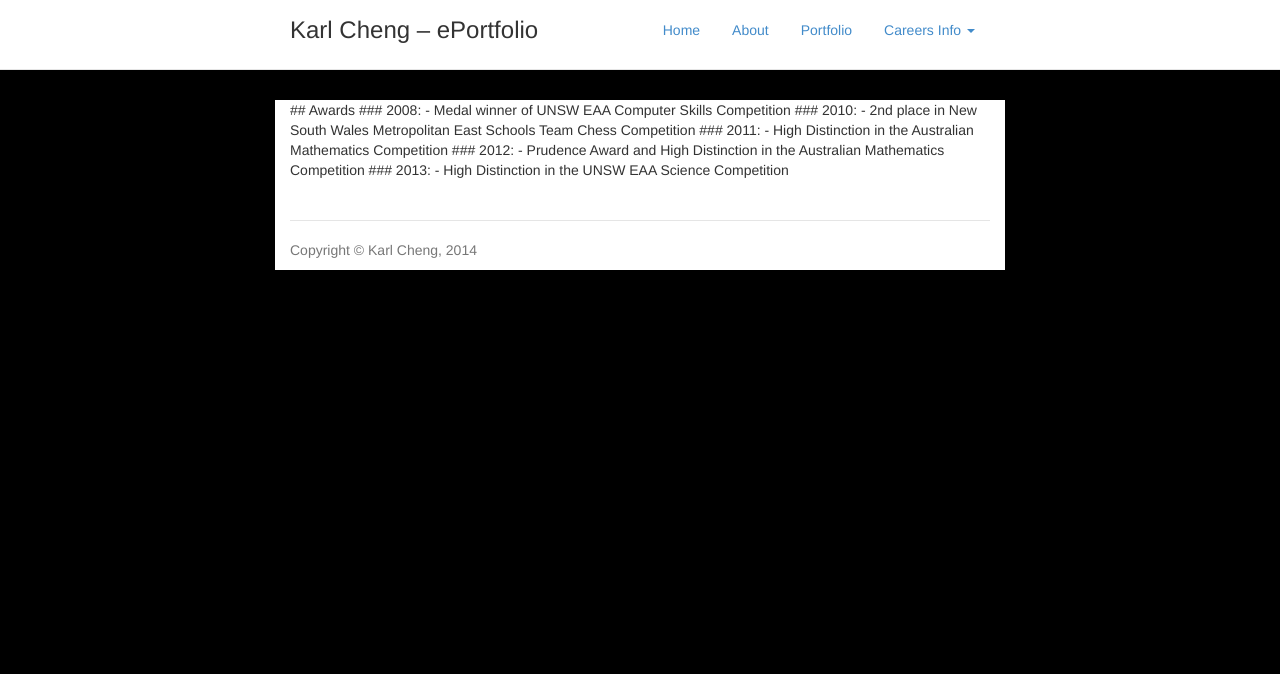
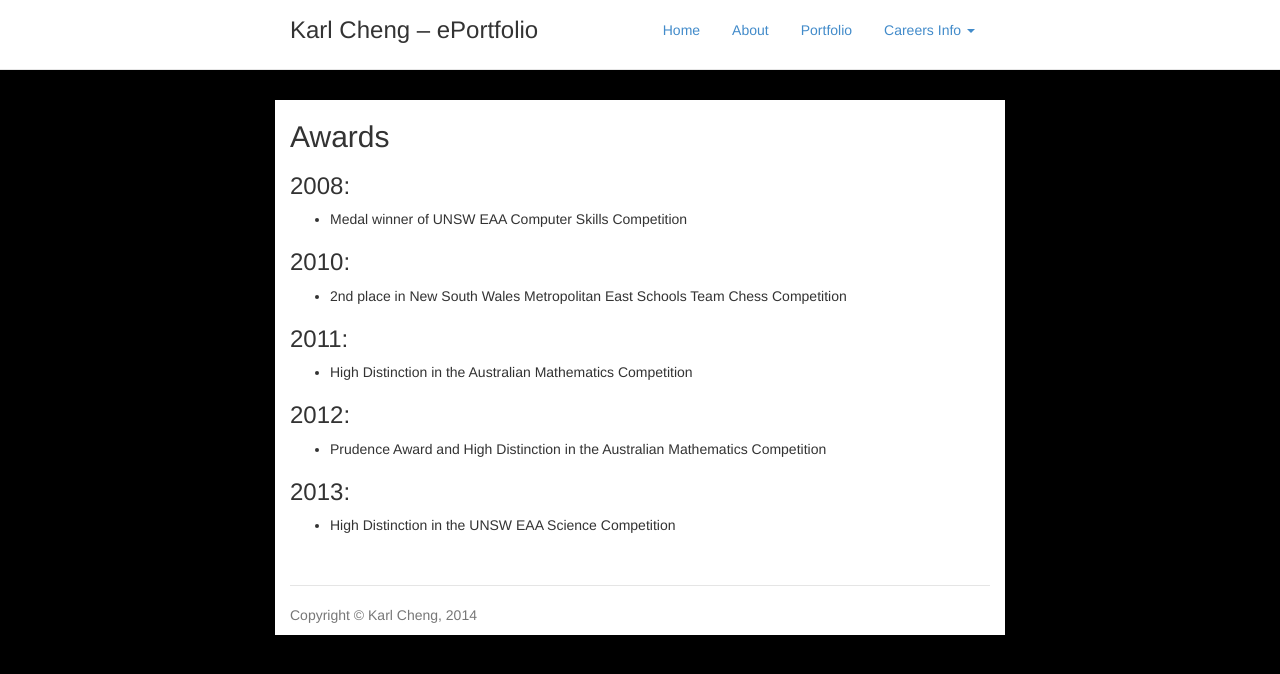
Before and after one commit to Qantas94Heavy/qantas94heavy.github.io, a Jekyll site: the page built from achievements.md, in a window 1280 px wide. Shown: the top 674 px of the page. Built offline with Jekyll 4.4.1, drawn with Linux system fonts in a browser that asks for light colours.

```diff
--- a/achievements.md
+++ b/achievements.md
@@ -5,27 +5,21 @@ layout: default
 <!-- I don't think we really should be showing this. I've just put this here in case I change my mind. -->
 
 <div class="row marketing">
+	<h2>Awards</h2>
 
-  ## Awards
+  <h3>2008:</h3>
+		<ul><li>Medal winner of UNSW EAA Computer Skills Competition</li></ul>
 
-  ### 2008:
+  <h3>2010:</h3>
+		<ul><li>2nd place in New South Wales Metropolitan East Schools Team Chess Competition</li></ul>
 
-   - Medal winner of UNSW EAA Computer Skills Competition
+  <h3>2011:</h3>
+		<ul><li>High Distinction in the Australian Mathematics Competition</li></ul>
 
-  ### 2010:
+  <h3>2012:</h3>
+		<ul><li>Prudence Award and High Distinction in the Australian Mathematics Competition</li></ul>
 
-   - 2nd place in New South Wales Metropolitan East Schools Team Chess Competition
-
-  ### 2011:
-
-   - High Distinction in the Australian Mathematics Competition
-
-  ### 2012:
-
-   -  Prudence Award and High Distinction in the Australian Mathematics Competition
-
-  ### 2013:
-
-   - High Distinction in the UNSW EAA Science Competition
+  <h3>2013:</h3>
+		<ul><li>High Distinction in the UNSW EAA Science Competition</li></ul>
 
 </div>
```
Also changed, not shown: portfolio.md (+5 -5 lines).
